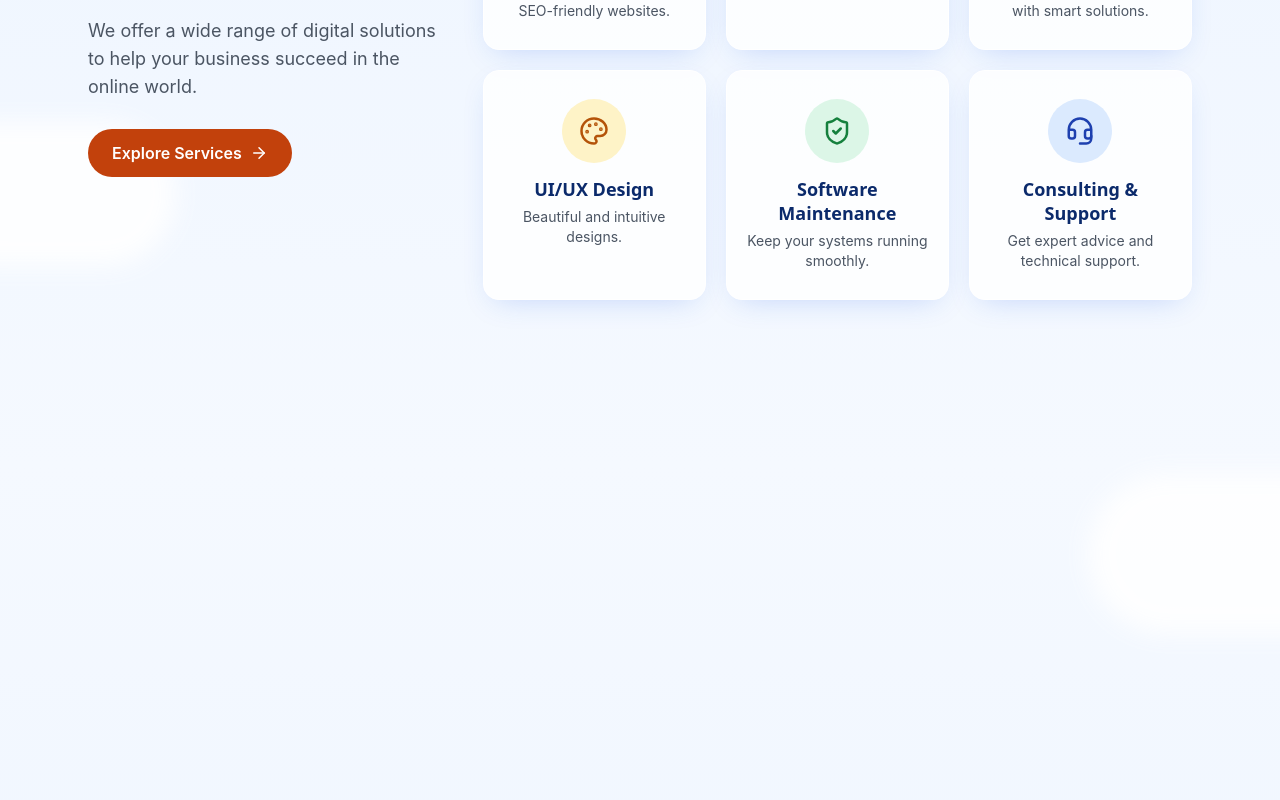
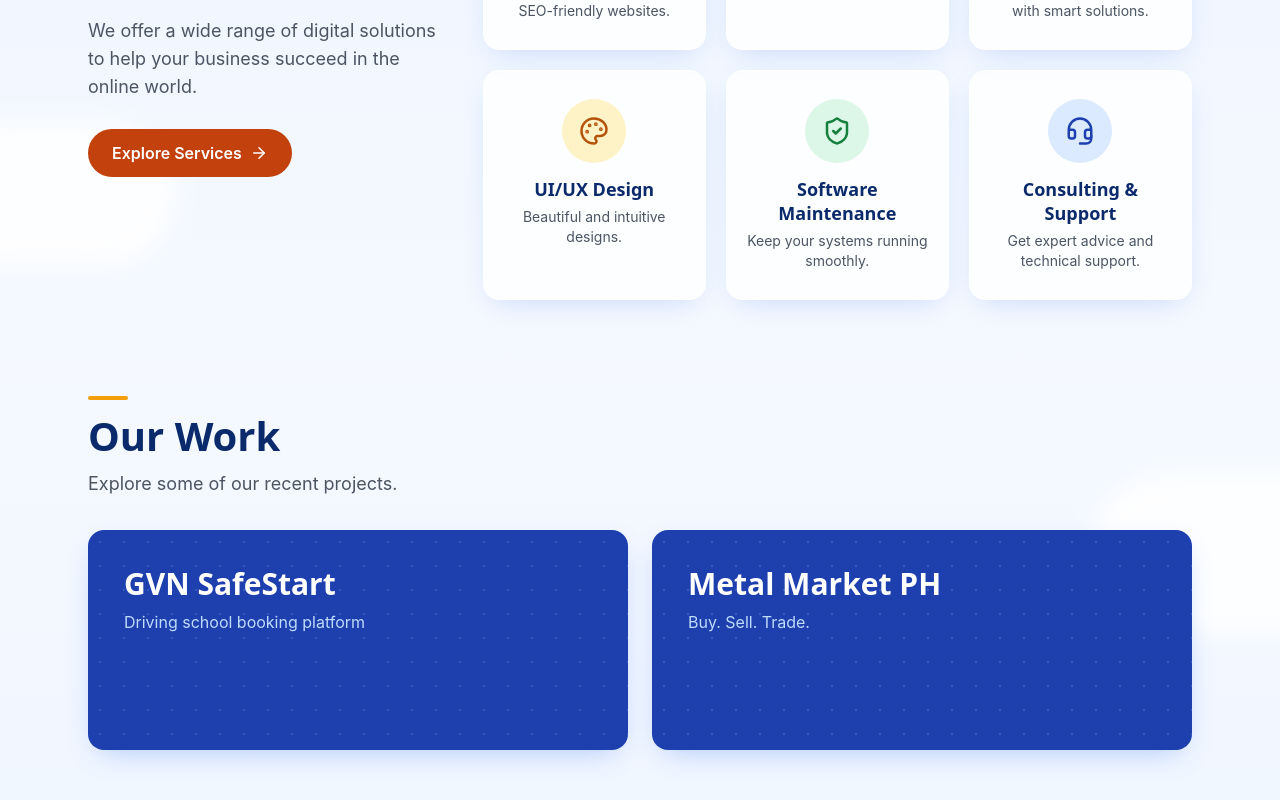
Before and after one commit to dnobleza/nobleza-1, a React (Vite) app in the folder frontend/: page / in a window 1280 px wide. Shown: the part 1390-2190 px from the top of the page. Built offline with nearby package versions, Linux system fonts and the light colour scheme.

Commit message:
feat(frontend): portfolio section

```diff
--- /dev/null
+++ b/frontend/src/components/landing/PortfolioSection.jsx
@@ -0,0 +1,80 @@
+import { ExternalLink } from 'lucide-react';
+import landingAssets from '../../assets/landingAssets';
+import SectionHeading from './SectionHeading';
+import { focusRing } from './focusRing';
+
+// Only real projects. "key" matches the names in landingAssets.projectImages.
+// "url" is optional: leave it empty ('') and the "Learn More" button is not shown (no dead links).
+const PROJECTS = [
+  { key: 'gvnSafeStart', title: 'GVN SafeStart', text: 'Driving school booking platform', url: '' },
+  { key: 'metalMarket', title: 'Metal Market PH', text: 'Buy. Sell. Trade.', url: '' },
+];
+
+// The subtle dot pattern of the placeholder: a tiny repeating radial gradient (one dot per 24px tile).
+const DOT_PATTERN = {
+  backgroundImage: 'radial-gradient(rgb(255 255 255 / 0.12) 1.5px, transparent 1.5px)',
+  backgroundSize: '24px 24px',
+};
+
+function PortfolioSection() {
+  const images = landingAssets.projectImages;
+
+  return (
+    <section id="portfolio" aria-labelledby="portfolio-title" className="relative pt-16 lg:pt-24">
+      <div className="mx-auto max-w-6xl px-4 sm:px-6">
+        <SectionHeading
+          id="portfolio-title"
+          title="Our Work"
+          subtitle="Explore some of our recent projects."
+        />
+
+        <ul className="mt-8 grid gap-6 md:grid-cols-2">
+          {PROJECTS.map(({ key, title, text, url }) => {
+            const image = images?.[key];
+            return (
+              <li
+                key={key}
+                style={image ? undefined : DOT_PATTERN}
+                className="relative min-h-[220px] overflow-hidden rounded-2xl bg-primary-deep p-8 text-white shadow-[0_10px_30px_-12px_rgb(37_99_235/0.4)] duration-150 motion-safe:transition-transform motion-safe:hover:-translate-y-1 sm:p-9"
+              >
+                {image && (
+                  <>
+                    <img
+                      src={image}
+                      alt=""
+                      loading="lazy"
+                      className="absolute inset-0 size-full object-cover"
+                    />
+                    {/* A deep-blue layer over the screenshot so the white text stays readable. */}
+                    <div aria-hidden="true" className="absolute inset-0 bg-primary-deep/70" />
+                  </>
+                )}
+                <div className="relative">
+                  <h3 className="text-[28px] font-semibold leading-9 sm:text-3xl">{title}</h3>
+                  <p className="mt-2 text-primary-cloud">{text}</p>
+                  {/* "url && (...)" draws the button only when url is not empty.
+                      target="_blank" opens a new tab; rel="noopener noreferrer" stops that tab
+                      from getting access to this page. */}
+                  {url && (
+                    <a
+                      href={url}
+                      target="_blank"
+                      rel="noopener noreferrer"
+                      aria-label={`Learn more about ${title} (opens in a new tab)`}
+                      className={`mt-6 inline-flex items-center gap-1.5 rounded-full bg-white px-5 py-2 text-sm font-semibold text-primary-deep transition-colors duration-150 hover:bg-primary-soft ${focusRing}`}
+                    >
+                      Learn More
+                      <ExternalLink aria-hidden="true" className="size-4" />
+                    </a>
+                  )}
+                </div>
+              </li>
+            );
+          })}
+        </ul>
+      </div>
+    </section>
+  );
+}
+
+export default PortfolioSection;
--- a/frontend/src/pages/LandingPage.jsx
+++ b/frontend/src/pages/LandingPage.jsx
@@ -4,6 +4,7 @@ import LandingNavbar from '../components/landing/LandingNavbar';
 import HeroSection from '../components/landing/HeroSection';
 import WhyChooseSection from '../components/landing/WhyChooseSection';
 import ServicesSection from '../components/landing/ServicesSection';
+import PortfolioSection from '../components/landing/PortfolioSection';
 
 function LandingPage() {
   return (
@@ -25,9 +26,9 @@ function LandingPage() {
 
           <WhyChooseSection />
           <ServicesSection />
+          <PortfolioSection />
 
-          {/* TEMPORARY placeholders so the navbar links can be tested. Replaced section by section. */}
-          <section id="portfolio" aria-label="Portfolio" className="relative h-[80vh]" />
+          {/* TEMPORARY placeholder so the navbar link can be tested. Replaced by the CTA section. */}
           <section id="contact" aria-label="Contact" className="relative h-[80vh]" />
         </div>
       </main>
```
